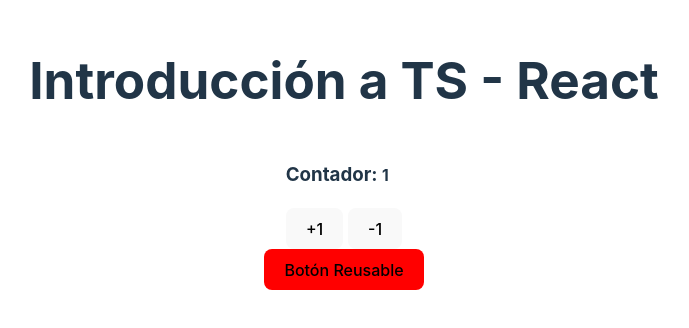
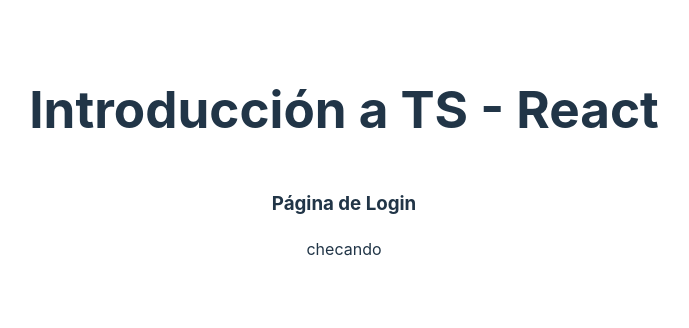
Before and after one commit to zutjmx/01-react-fundamentos, a React (Vite) app: page / in a window 1280 px wide. Shown: the part 246-574 px from the top of the page, without its empty margins (296-985 px from the left). Built offline with nearby package versions, Linux system fonts and the light colour scheme.

Commit message:
Se instala Zustand

```diff
--- a/package.json
+++ b/package.json
@@ -11,7 +11,8 @@
   },
   "dependencies": {
     "react": "^18.2.0",
-    "react-dom": "^18.2.0"
+    "react-dom": "^18.2.0",
+    "zustand": "^4.5.1"
   },
   "devDependencies": {
     "@faker-js/faker": "^8.4.1",
--- a/src/App.tsx
+++ b/src/App.tsx
@@ -3,7 +3,10 @@
    BasicTypes,
   ObjetosLiterales } from "./typescript" */
 
-import { /* Contador, */ BotonReusable, ContadorWithHook } from "./components"
+import { /* Contador, */
+        /* BotonReusable, */
+        /* ContadorWithHook, */
+        PaginaLogin} from "./components"
 
 function App() {
 
@@ -17,8 +20,9 @@ function App() {
       {/* <ObjetosLiterales/> */}
       {/* <FuncionesBasicas/> */}
       {/* <Contador/> */}
-      <ContadorWithHook/>
-      <BotonReusable color="red"/>
+      {/* <ContadorWithHook/> */}
+      {/* <BotonReusable color="red"/> */}
+      <PaginaLogin/>
 
     </main>
   )
--- /dev/null
+++ b/src/components/PaginaLogin.tsx
@@ -0,0 +1,12 @@
+import { useAuthStore } from "../store/auth.store"
+
+export const PaginaLogin = () => {
+    const authStatus = useAuthStore(state => state.status);
+
+    return (
+        <>
+            <h3>Página de Login</h3>
+            {authStatus}
+        </>
+    )
+}
--- a/src/components/index.ts
+++ b/src/components/index.ts
@@ -1,3 +1,4 @@
 export * from './Contador';
 export * from './ContadorWithHook';
 export * from './BotonReusable';
+export * from './PaginaLogin';
--- /dev/null
+++ b/src/store/auth.store.ts
@@ -0,0 +1,16 @@
+import { create } from "zustand";
+
+interface Authstate {
+    status: 'autenteticado' | 'noautenticado' | 'checando';
+    token?: string;
+    usuario?: {
+        nombre: string;
+        email: string;
+    }
+}
+
+export const useAuthStore = create<Authstate>()((set) => ({
+    status: 'checando',
+    token: undefined,
+    usuario: undefined,
+}));
```
Also changed, not shown: 1 other file (tests, documents, lock files or other folders).
